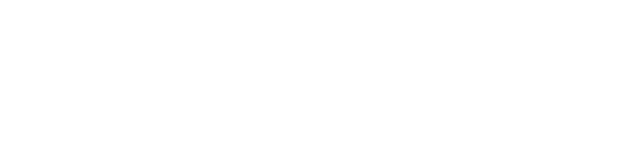
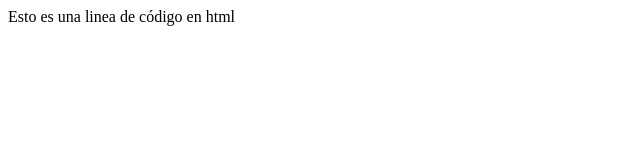
Before and after one commit to RobertMoralesO/clase_ai_2021, a plain HTML site: page index.html in a window 1280 px wide. Shown: the whole page, without its empty margins (0-640 px from the left). Drawn offline with Linux system fonts and the light colour scheme.

Commit message:
Segundo commit

```diff
--- a/index.html
+++ b/index.html
@@ -7,6 +7,6 @@
     <title>Document</title>
 </head>
 <body>
-
+    <div>Esto es una linea de código en html</div>
 </body>
 </html>
```
